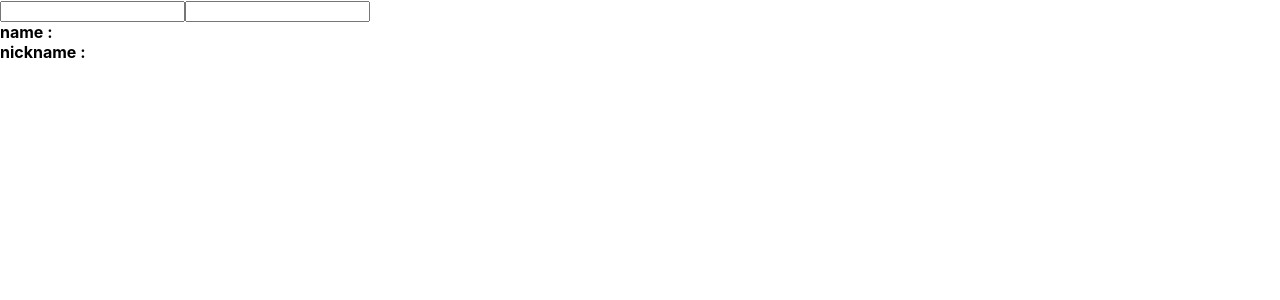
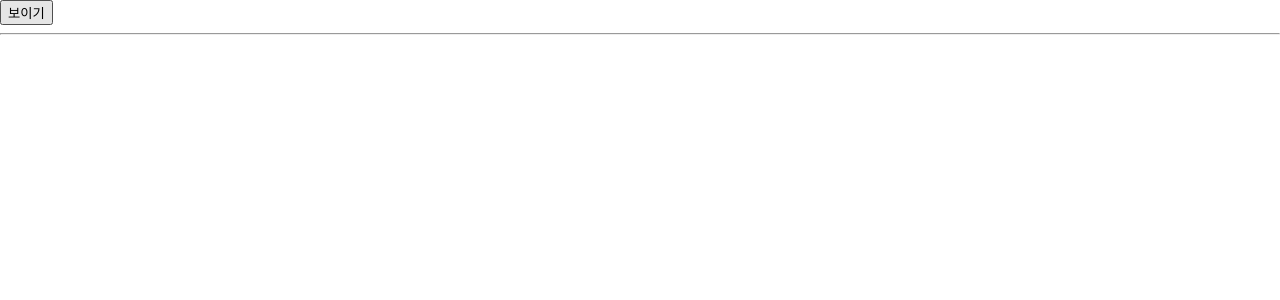
Before and after one commit to yh0921k/learning-react, a React (Create React App) app: page / in a window 1280 px wide. Shown: the top 300 px of the page. Built offline with nearby package versions, Linux system fonts and the light colour scheme.

Commit message:
[add] 8.2.3.1 뒷정리하기 - 언마운트 혹은 업데이트 직전에 수행

```diff
--- a/src/App.js
+++ b/src/App.js
@@ -1,10 +1,15 @@
-import React from 'react';
+import React, { useState } from 'react';
 import Info from './functional-component/Info';
 
 const App = () => {
+  const [visible, setVisible] = useState(false);
   return (
     <div>
-      <Info />
+      <button onClick={() => setVisible(!visible)}>
+        {visible ? '숨기기' : '보이기'}
+      </button>
+      <hr />
+      {visible && <Info />}
     </div>
   );
 };
--- a/src/functional-component/Info.js
+++ b/src/functional-component/Info.js
@@ -7,7 +7,11 @@ const Info = () => {
   useEffect(() => {
     console.log('Rendering Completed');
     console.log({ name, nickname });
-  }, [name]);
+    return () => {
+      console.log('clean-up');
+      console.log(name);
+    };
+  }, [name, nickname]);
 
   const onChangeName = (e) => {
     setName(e.target.value);
```
